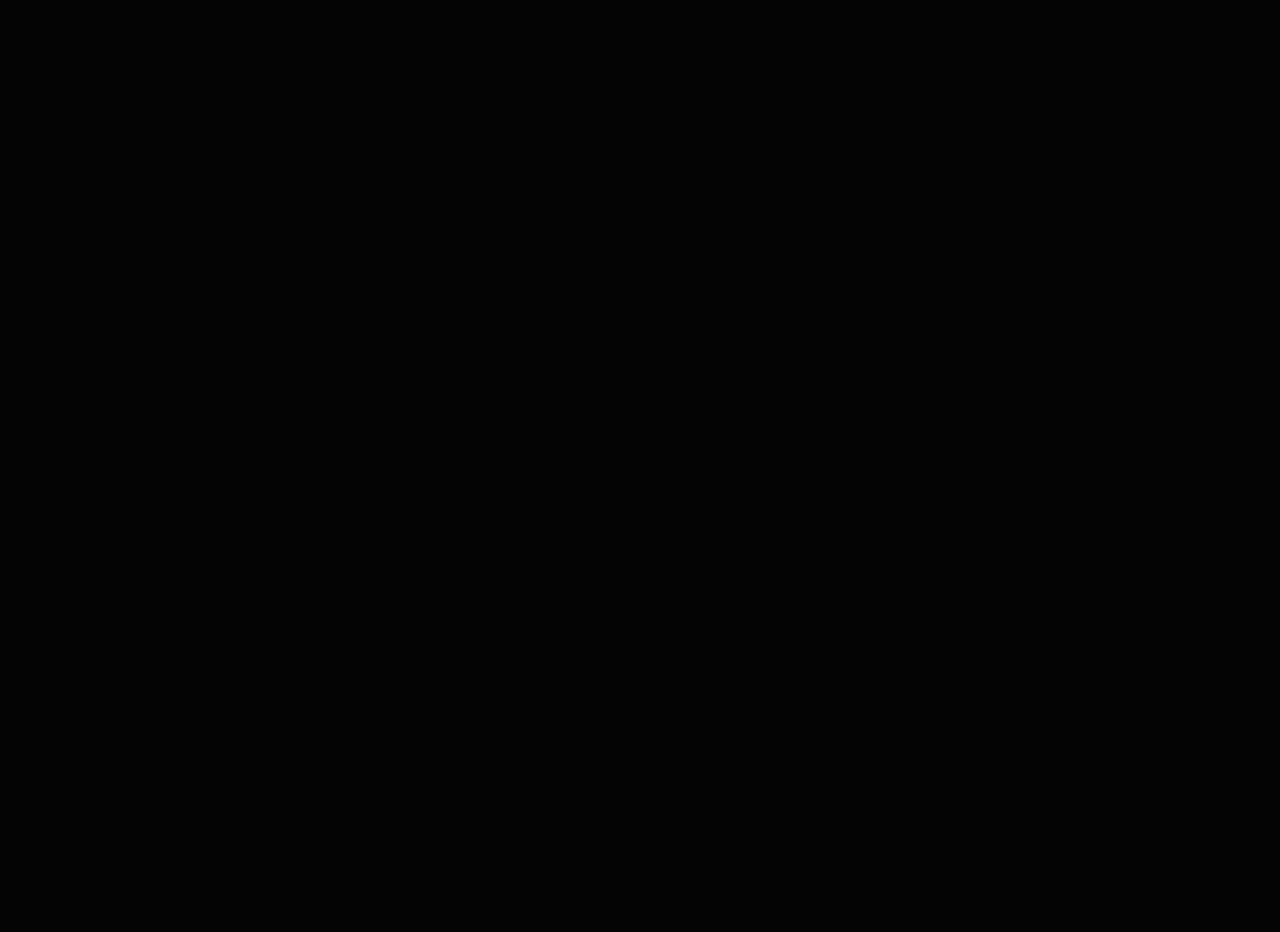
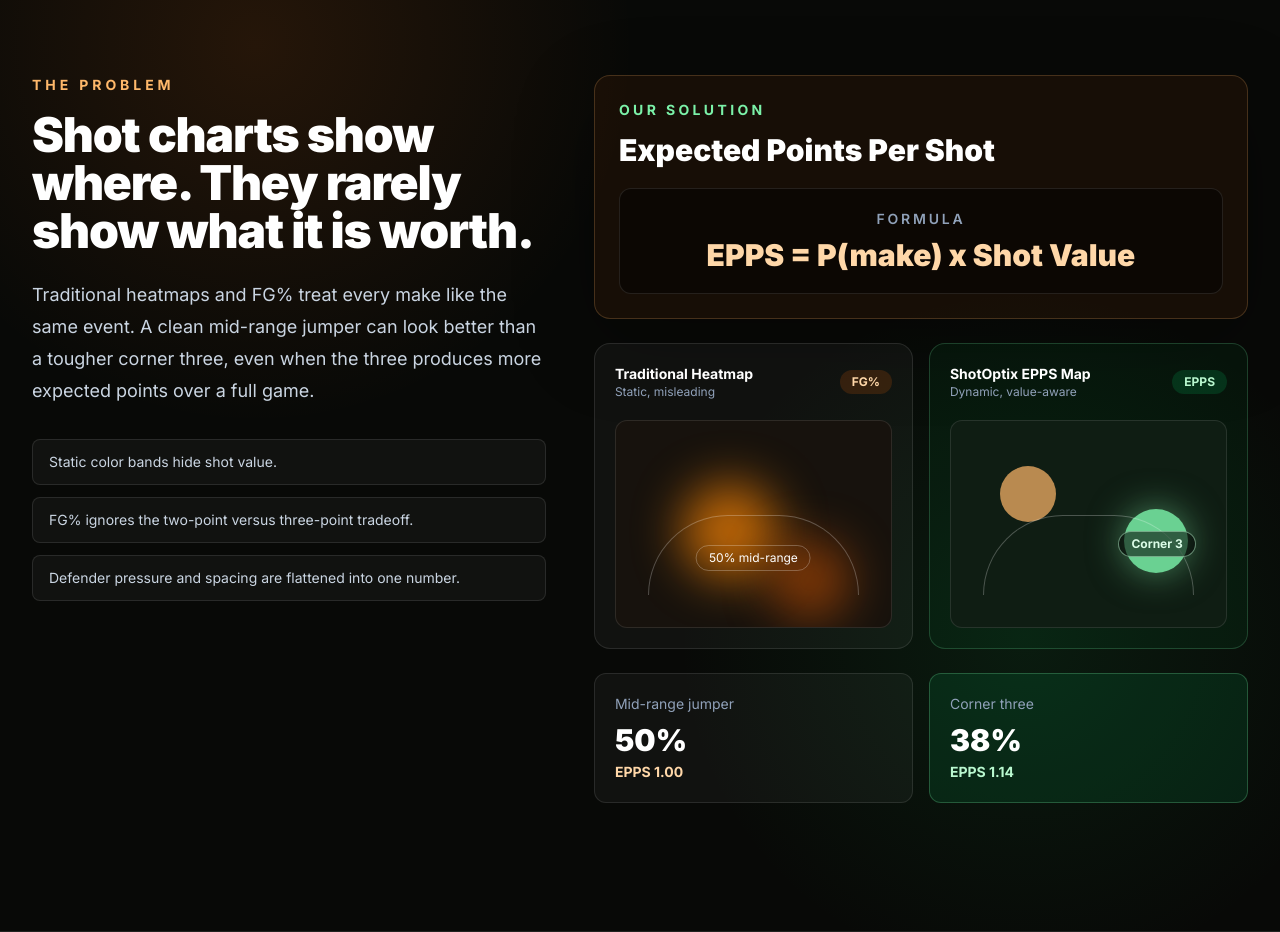
Before and after one commit to Rabin935/shot-optimizing-engine, a Next.js app: page / in a window 1280 px wide. Shown: the part 1000-1932 px from the top of the page. Before the commit the page ends 946 px from the top, so only its background shows below. Built offline with nearby package versions, Linux system fonts and the light colour scheme.

Commit message:
feat: add problem vs solution section with EPPS explanation

```diff
--- a/app/page.tsx
+++ b/app/page.tsx
@@ -158,6 +158,137 @@ export default function Home() {
           </motion.div>
         </section>
       </div>
+
+      <section id="demo" className="relative border-y border-white/10 bg-[#080907]">
+        <div className="absolute inset-0 bg-[radial-gradient(circle_at_20%_10%,rgba(249,115,22,0.12),transparent_28%),radial-gradient(circle_at_80%_70%,rgba(22,163,74,0.12),transparent_28%)]" />
+        <div className="relative mx-auto grid w-full max-w-7xl gap-12 px-5 py-24 sm:px-6 lg:grid-cols-[0.88fr_1.12fr] lg:px-8 lg:py-32">
+          <motion.div
+            initial={{ opacity: 0, y: 24 }}
+            whileInView={{ opacity: 1, y: 0 }}
+            viewport={{ once: true, amount: 0.25 }}
+            transition={{ duration: 0.65 }}
+          >
+            <p className="text-sm font-bold uppercase tracking-[0.28em] text-orange-300">
+              The Problem
+            </p>
+            <h2 className="mt-4 text-4xl font-black tracking-tight text-white sm:text-5xl">
+              Shot charts show where. They rarely show what it is worth.
+            </h2>
+            <p className="mt-6 text-lg leading-8 text-slate-300">
+              Traditional heatmaps and FG% treat every make like the same event.
+              A clean mid-range jumper can look better than a tougher corner
+              three, even when the three produces more expected points over a
+              full game.
+            </p>
+            <div className="mt-8 grid gap-3 text-sm text-slate-300">
+              {[
+                "Static color bands hide shot value.",
+                "FG% ignores the two-point versus three-point tradeoff.",
+                "Defender pressure and spacing are flattened into one number.",
+              ].map((item) => (
+                <div
+                  key={item}
+                  className="rounded-lg border border-white/10 bg-white/[0.04] px-4 py-3"
+                >
+                  {item}
+                </div>
+              ))}
+            </div>
+          </motion.div>
+
+          <motion.div
+            initial={{ opacity: 0, y: 28 }}
+            whileInView={{ opacity: 1, y: 0 }}
+            viewport={{ once: true, amount: 0.2 }}
+            transition={{ delay: 0.1, duration: 0.7 }}
+            className="space-y-6"
+          >
+            <div className="rounded-2xl border border-orange-300/20 bg-orange-500/[0.06] p-5 shadow-[0_24px_80px_rgba(0,0,0,0.32)] sm:p-6">
+              <p className="text-sm font-bold uppercase tracking-[0.24em] text-green-300">
+                Our Solution
+              </p>
+              <h3 className="mt-3 text-3xl font-black text-white">
+                Expected Points Per Shot
+              </h3>
+              <div className="mt-5 rounded-xl border border-white/10 bg-black/45 p-5 text-center">
+                <p className="text-sm font-semibold uppercase tracking-[0.2em] text-slate-400">
+                  Formula
+                </p>
+                <p className="mt-2 text-2xl font-black text-orange-200 sm:text-3xl">
+                  EPPS = P(make) x Shot Value
+                </p>
+              </div>
+            </div>
+
+            <div className="grid gap-4 md:grid-cols-2">
+              <div className="rounded-2xl border border-white/10 bg-white/[0.04] p-5">
+                <div className="mb-5 flex items-center justify-between gap-3">
+                  <div>
+                    <p className="text-sm font-bold text-white">
+                      Traditional Heatmap
+                    </p>
+                    <p className="text-xs text-slate-400">
+                      Static, misleading
+                    </p>
+                  </div>
+                  <span className="rounded-full bg-orange-500/15 px-3 py-1 text-xs font-bold text-orange-200">
+                    FG%
+                  </span>
+                </div>
+                <div className="relative aspect-[4/3] overflow-hidden rounded-xl border border-white/10 bg-[#17120d]">
+                  <div className="absolute left-[24%] top-[30%] size-24 rounded-full bg-orange-400/70 blur-xl" />
+                  <div className="absolute left-[56%] top-[58%] size-20 rounded-full bg-orange-500/45 blur-xl" />
+                  <div className="absolute inset-x-8 bottom-8 h-20 rounded-t-full border-x border-t border-white/25" />
+                  <div className="absolute bottom-14 left-1/2 -translate-x-1/2 rounded-full border border-white/25 px-3 py-1 text-xs text-white">
+                    50% mid-range
+                  </div>
+                </div>
+              </div>
+
+              <div className="rounded-2xl border border-green-300/20 bg-green-500/[0.06] p-5">
+                <div className="mb-5 flex items-center justify-between gap-3">
+                  <div>
+                    <p className="text-sm font-bold text-white">
+                      ShotOptix EPPS Map
+                    </p>
+                    <p className="text-xs text-slate-400">
+                      Dynamic, value-aware
+                    </p>
+                  </div>
+                  <span className="rounded-full bg-green-400/15 px-3 py-1 text-xs font-bold text-green-200">
+                    EPPS
+                  </span>
+                </div>
+                <div className="relative aspect-[4/3] overflow-hidden rounded-xl border border-white/10 bg-[#0f1d13]">
+                  <div className="absolute left-[18%] top-[22%] size-14 rounded-full bg-orange-300/70" />
+                  <div className="absolute right-[14%] bottom-[26%] size-16 rounded-full bg-green-300/85 shadow-[0_0_36px_rgba(134,239,172,0.5)]" />
+                  <div className="absolute inset-x-8 bottom-8 h-20 rounded-t-full border-x border-t border-white/25" />
+                  <div className="absolute bottom-[34%] right-[11%] rounded-full border border-green-200/50 bg-black/55 px-3 py-1 text-xs font-bold text-green-100">
+                    Corner 3
+                  </div>
+                </div>
+              </div>
+            </div>
+
+            <div className="grid gap-4 sm:grid-cols-2">
+              <div className="rounded-xl border border-white/10 bg-white/[0.04] p-5">
+                <p className="text-sm text-slate-400">Mid-range jumper</p>
+                <p className="mt-2 text-3xl font-black text-white">50%</p>
+                <p className="mt-1 text-sm font-bold text-orange-200">
+                  EPPS 1.00
+                </p>
+              </div>
+              <div className="rounded-xl border border-green-300/25 bg-green-400/10 p-5">
+                <p className="text-sm text-slate-400">Corner three</p>
+                <p className="mt-2 text-3xl font-black text-white">38%</p>
+                <p className="mt-1 text-sm font-bold text-green-200">
+                  EPPS 1.14
+                </p>
+              </div>
+            </div>
+          </motion.div>
+        </div>
+      </section>
     </main>
   );
 }
```
